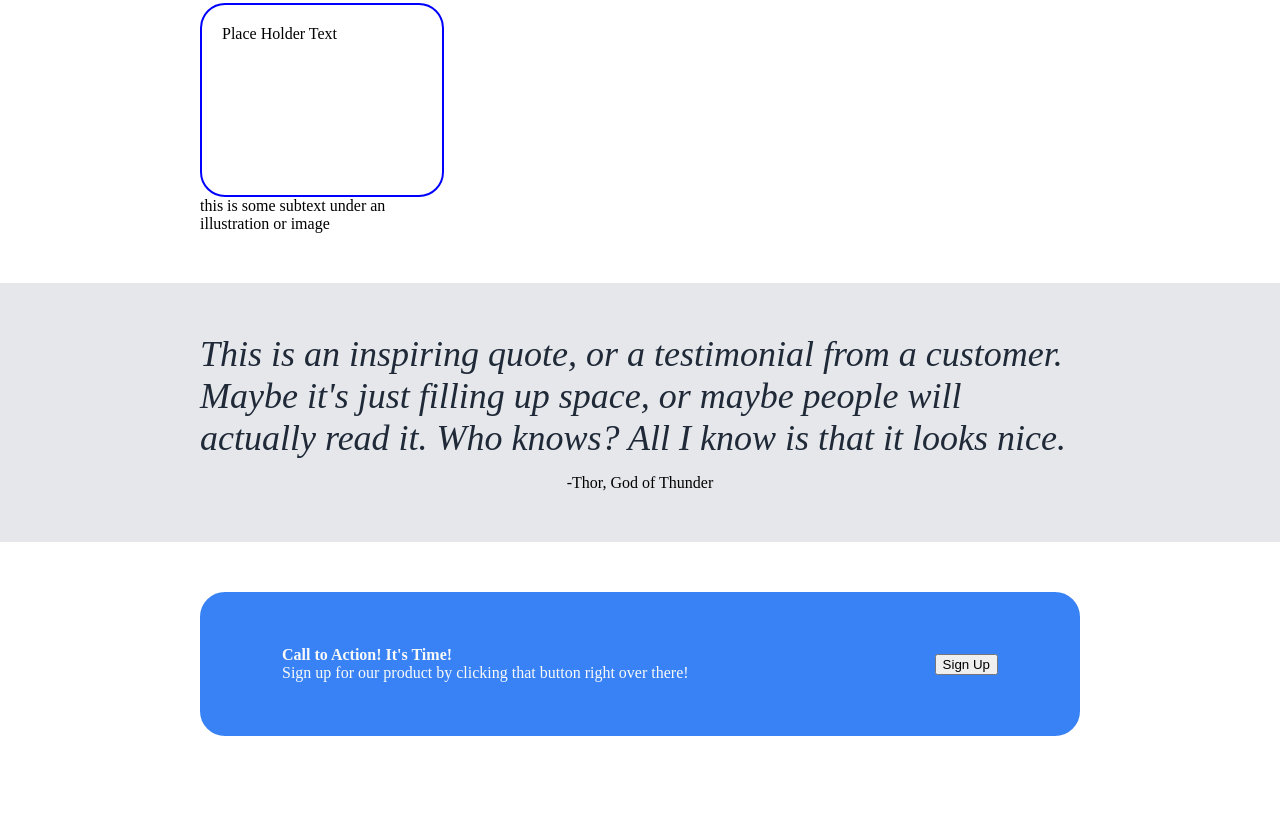
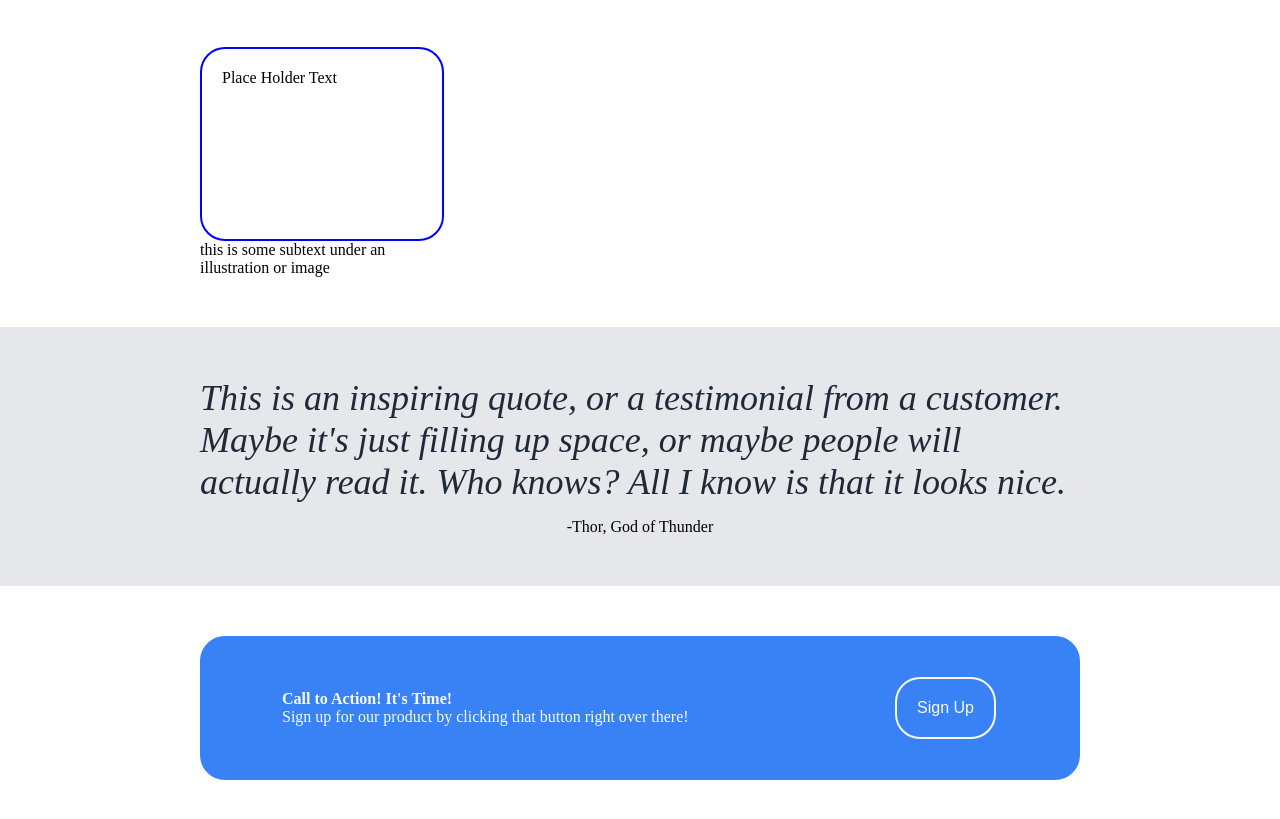
Before and after one commit to blueork/landing-page, a plain HTML site: page index.html in a window 1280 px wide. Shown: the part 745-1564 px from the top of the page. Before the commit the page ends 1531 px from the top, so only its background shows below. Drawn offline with Linux system fonts and the light colour scheme.

Commit message:
Make visual changes to Sign-Up Buttons

```diff
--- a/style.css
+++ b/style.css
@@ -187,3 +187,21 @@
 .blue-banner .container .title {
   font-weight: bold;
 }
+
+button {
+  background-color: #3882F6;
+  color: #F9FAF8;
+  border: none;
+  padding: 20px;
+  text-align: center;
+  text-decoration: none;
+  display: inline-block;
+  font-size: 16px;
+  margin: 4px 2px;
+  border-radius: 20px;
+}
+
+.blue-banner button {
+  border-radius: 25px;
+  border: 2px solid #F9FAF8
+}
```
